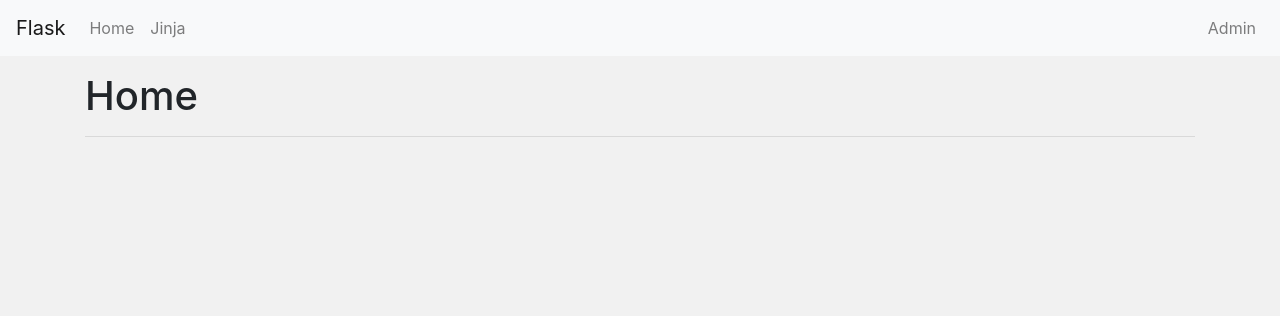
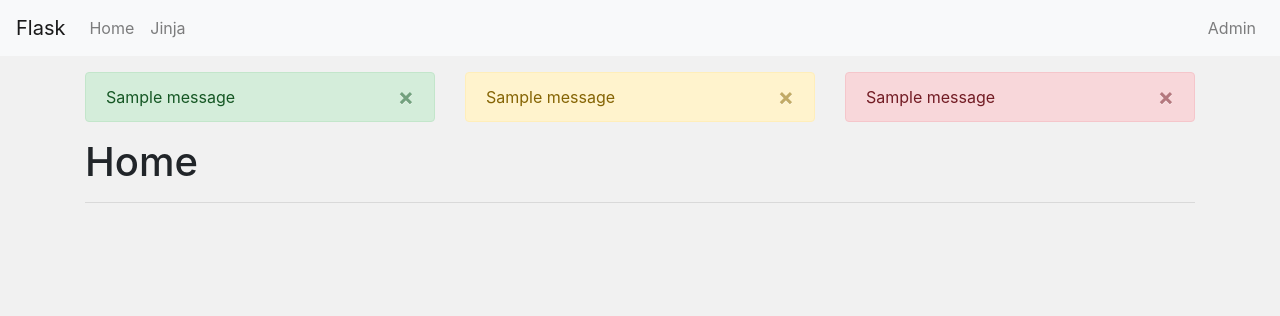
Before and after one commit to hao134/Flask_learn, a Flask app: page / in a window 1280 px wide. Shown: the top 316 px of the page. Run offline with Flask 2, Linux system fonts and the light colour scheme; one stand-in notice (Sample message) is shown.

Commit message:
Message flashing & notifications with Flask

```diff
--- a/app/templates/public/templates/public_template.html
+++ b/app/templates/public/templates/public_template.html
@@ -45,6 +45,53 @@
 
     </nav>
 
+    <div class="container">
+        <div class="row">
+            <div class="col-sm-4">
+                {% with messages = get_flashed_messages(category_filter=["success"]) %}
+                {% if messages %}
+                {% for message in messages %}
+                <div class="alert alert-success alert-dismissible fade show" role="alert">
+                    <span>{{ message }}</span>
+                    <button type="button" class="close" data-dismiss="alert" aria-label="Close">
+                        <span aria-hidden="true">&times;</span>
+                    </button>
+                </div>
+                {% endfor %}
+                {% endif %}
+                {% endwith %}
+            </div>
+            <div class="col-sm-4">
+                {% with messages = get_flashed_messages(category_filter=["warning"]) %}
+                {% if messages %}
+                {% for message in messages %}
+                <div class="alert alert-warning alert-dismissible fade show" role="alert">
+                    <span>{{ message }}</span>
+                    <button type="button" class="close" data-dismiss="alert" aria-label="Close">
+                        <span aria-hidden="true">&times;</span>
+                    </button>
+                </div>
+                {% endfor %}
+                {% endif %}
+                {% endwith %}
+            </div>
+            <div class="col-sm-4">
+                {% with messages = get_flashed_messages(category_filter=["danger"]) %}
+                {% if messages %}
+                {% for message in messages %}
+                <div class="alert alert-danger alert-dismissible fade show" role="alert">
+                    <span>{{ message }}</span>
+                    <button type="button" class="close" data-dismiss="alert" aria-label="Close">
+                        <span aria-hidden="true">&times;</span>
+                    </button>
+                </div>
+                {% endfor %}
+                {% endif %}
+                {% endwith %}
+            </div>
+        </div>
+    </div>
+
     <main>
         {% block main %}{% endblock %}
     </main>
--- a/app/views.py
+++ b/app/views.py
@@ -1,6 +1,6 @@
 from app import app
 
-from flask import render_template, request, redirect, jsonify, make_response, session, url_for
+from flask import render_template, request, redirect, jsonify, make_response, session, url_for, flash
 
 from datetime import datetime
 
@@ -77,23 +77,22 @@
 def about():
     return "<h1 style='color:red'>About!</h1>"
 
-@app.route("/sign-up", methods=["GET","POST"])
-def sign_up():
+# @app.route("/sign-up", methods=["GET","POST"])
+# def sign_up():
 
-    if request.method == "POST":
+#     if request.method == "POST":
 
-        req = request.form
+#         req = request.form
 
-        username = req["username"]
-        email = req.get("email")
-        password = request.form["password"]
+#         username = req["username"]
+#         email = req.get("email")
+#         password = request.form["password"]
 
-        print(username, email, password)
+#         print(username, email, password)
 
-        return redirect(request.url)
+#         return redirect(request.url)
 
-    return render_template("public/sign_up.html")
-
+#     return render_template("public/sign_up.html")
 
 users = {
     "mitsuhiko" : {
@@ -356,3 +355,26 @@
 def sign_out():
     session.pop("USERNAME", None)
     return redirect(url_for("sign_in"))
+
+
+########### Message flashing & notifications with Flask ################
+@app.route("/sign-up", methods=["GET","POST"])
+def sign_up():
+
+    if request.method == "POST":
+
+        req = request.form
+
+        username = req.get("username")
+        email = req.get("email")
+        password = req.get("password")
+
+        #print(username, email, password)
+        if not len(password) >= 8:
+            flash("Password must be at least 8 characters in length", "warning")
+            return redirect(request.url)
+
+        flash("Account created", "success")
+        return redirect(request.url)
+
+    return render_template("public/sign_up.html")
```
Also changed, not shown: readme.md.
